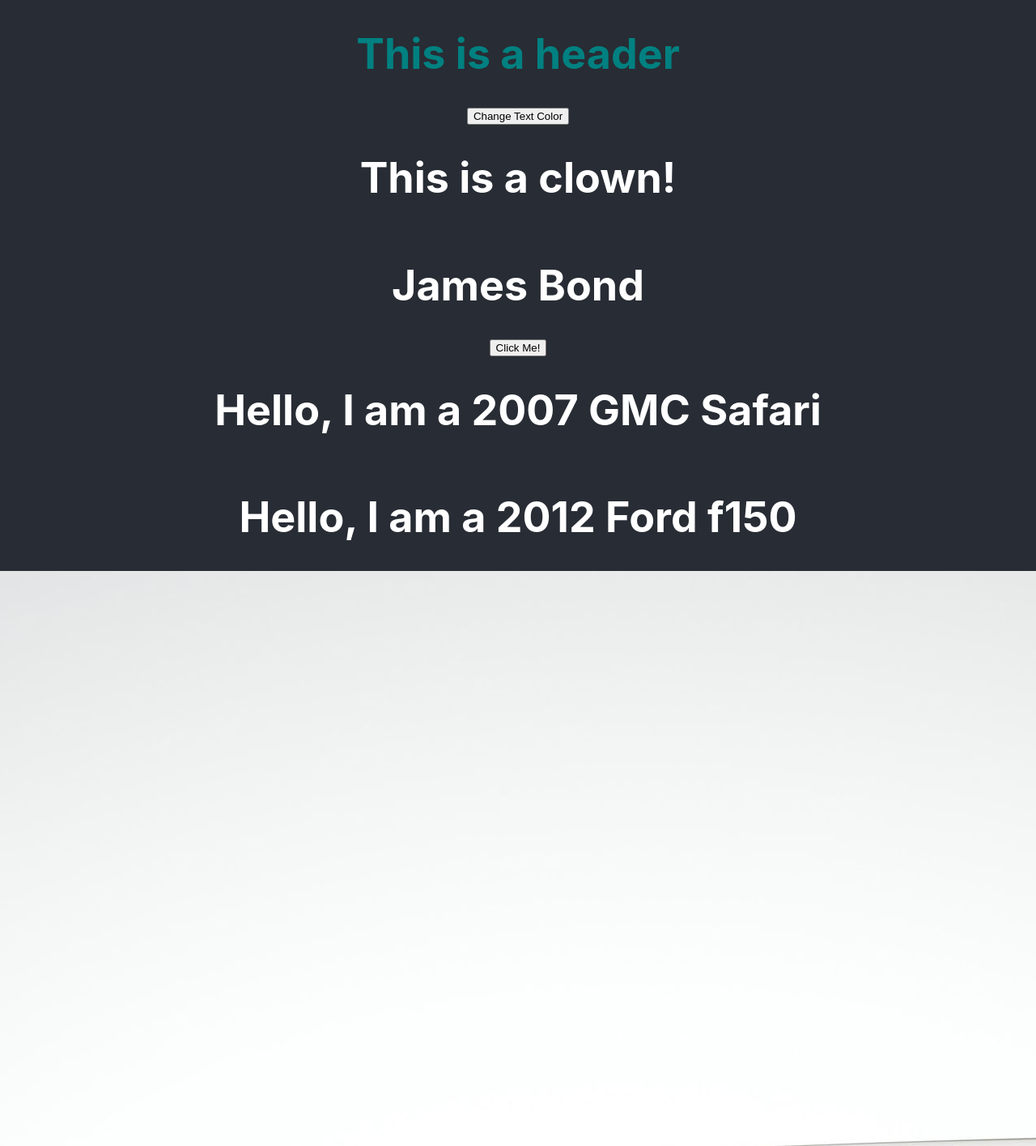
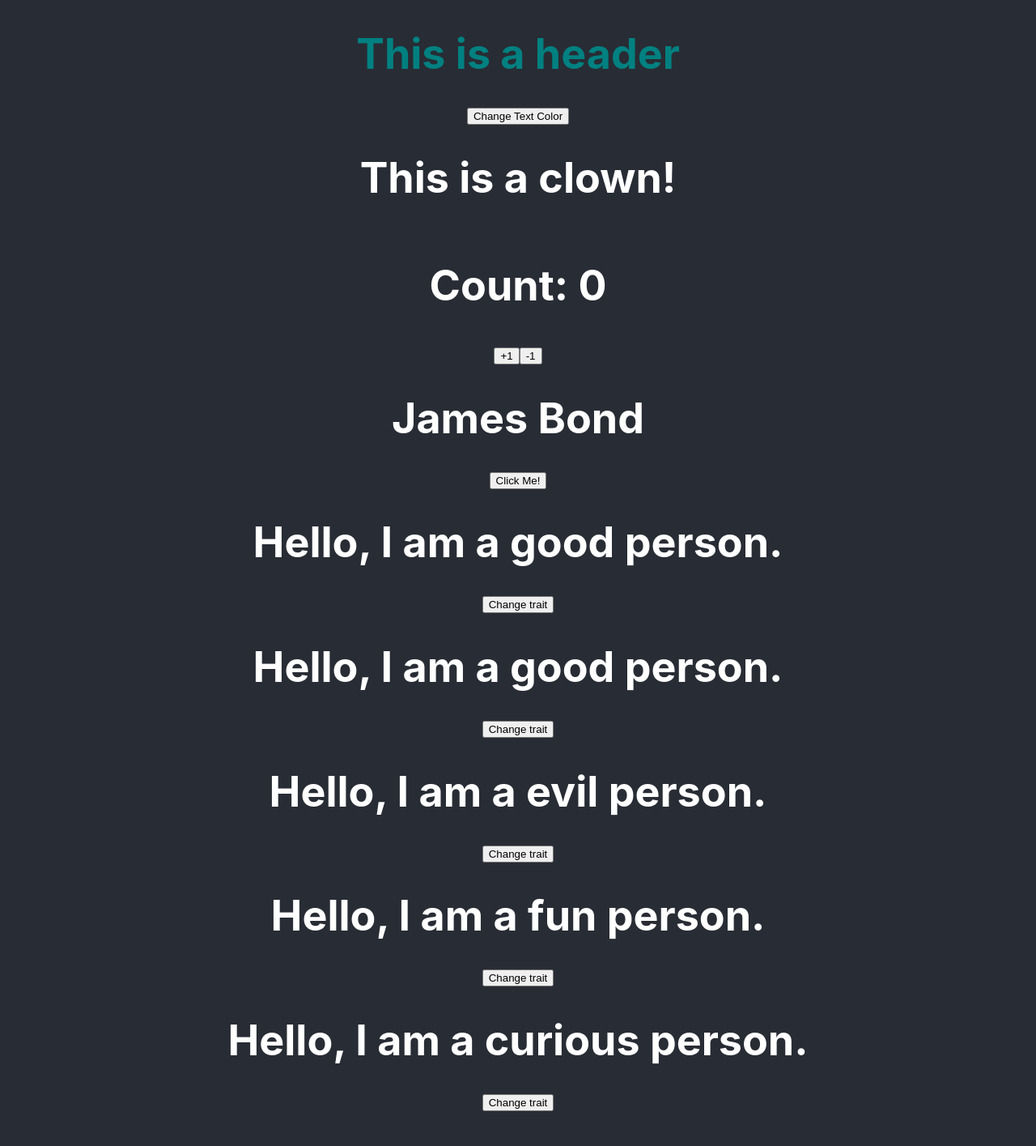
Before and after one commit to tori-parmz/Week-13-Class-Follow-Along, a React (Create React App) app: page / in a window 1280 px wide. Shown: the top 1415 px of the page at 81% size. Built offline with nearby package versions, Linux system fonts and the light colour scheme.

Commit message:
finished week 14 class

```diff
--- a/src/App.js
+++ b/src/App.js
@@ -6,16 +6,28 @@
 import HeaderFunct from './components/header-funct';
 import Button from './components/button';
 import NewCar from './components/new-car';
+import Person from './components/person'
+import PersonOne from './components/person-one';
+import Counter from './components/counter';
 
 function App() {
+  let trait_arr = ['good', 'evil', 'fun', 'curious', 'ridiculous', 'brave', 'loving'];
   return (
     <div className="App">
       <header className="App-header">
         <Header />
         <HeaderFunct value=' clown!'/>
+        <Counter />
 
         <User firstName='James' lastName='Bond'/>
         <Button text="Click Me!" />
+        <Person trait="good" />
+        {
+          trait_arr.map(((trait, i) => {
+            return <Person trait = {trait} key={i}/>
+          }))
+        }
+
 
         <NewCar make="GMC" model="Safari" year="2007"/>
         <NewCar {...{make: 'Ford', model: 'f150', year: '2012'}}/>
--- a/src/components/button.js
+++ b/src/components/button.js
@@ -3,7 +3,7 @@
 import React from 'react';
 
 /**
- * 1. import
+ * 1. import react
  * 2. define the class and it inherits from React.Component
  * 3. Render & Return
  * 4. Inside the return we have html
--- /dev/null
+++ b/src/components/counter.js
@@ -0,0 +1,36 @@
+import React from 'react';
+
+export default class Counter extends React.Component {
+    constructor(props) {
+        super(props);
+        this.state = { count: props.count || 0};
+        this.onIncrement = this.onIncrement.bind(this);
+        this.onDecrement = this.onDecrement.bind(this);
+    }
+
+    onIncrement(event) {
+        let count = this.state.count;
+        this.setState({ count: count + 1});
+    }
+
+    onDecrement(event) {
+        let count = this.state.count;
+        this.setState({ count: count -1})
+    }
+
+    render() {
+        let myCount = this.state.count;
+
+        return (
+            <div className="container">
+                <h1>Count: <span className="badge bg-secondary">{myCount}</span></h1>
+
+            <div>
+                <button onClick={this.onIncrement}> +1 </button>
+                <button onClick={this.onDecrement}> -1 </button>
+            </div>
+
+            </div>
+        )
+    }
+}
--- /dev/null
+++ b/src/components/person-one.js
@@ -0,0 +1,27 @@
+/**
+ * prop: character trait: good, evil, funny, musical etc, bard, warlock
+ * display the text I am a trait person
+ * state: we will have an array of character traits, and when we click a button,
+ * we will choose a random character trait
+ */
+
+/**
+ * 1. import react x
+ * 2. define the class and it inherits from React.Component x
+ * 3. Render & Return x
+ * 4. Inside the return we have html x
+ * 5. Make sure you export whatever you intend to import x
+ */
+
+import React from 'react';
+
+export default class PersonOne extends React.Component {
+    render(){
+        let trait = this.props.trait;
+        return(
+        <>
+        <h1>Hello, I am a {trait} person.</h1>
+        </>
+        )
+    }
+}
--- /dev/null
+++ b/src/components/person.js
@@ -0,0 +1,47 @@
+/**
+ * prop: character trait: good, evil, funny, musical etc, bard, warlock
+ * display the text I am a trait person
+ * state: we will have an array of character traits, and when we click a button,
+ * we will choose a random character trait
+ */
+
+/**
+ * 1. import react x
+ * 2. define the class and it inherits from React.Component x
+ * 3. Render & Return x
+ * 4. Inside the return we have html x
+ * 5. Make sure you export whatever you intend to import x
+ */
+
+import React from 'react';
+
+export default class Person extends React.Component {
+    constructor(props)
+    {
+        super(props)
+        this.state = {
+            trait: props.trait
+        }
+    }
+
+    changeTrait()
+    {
+        //create array of strings
+        let trait_arr = ['good', 'evil', 'fun', 'curious', 'ridiculous', 'brave', 'loving'];
+        //evil = trait_arr[1];
+        //find a random trait.
+        let randomValue = Math.floor(Math.random() * trait_arr.length)
+        console.log(trait_arr[randomValue]);
+        this.setState({trait: trait_arr[randomValue]});
+    }
+
+    render(){
+        let trait = this.state.trait;
+        return(
+        <>
+        <h1>Hello, I am a {trait} person.</h1>
+        <button onClick={() => this.changeTrait()}>Change trait</button>
+        </>
+        )
+    }
+}
```
Also changed, not shown: src/components/mapping-arrays.js (added, +13 -0 lines).
